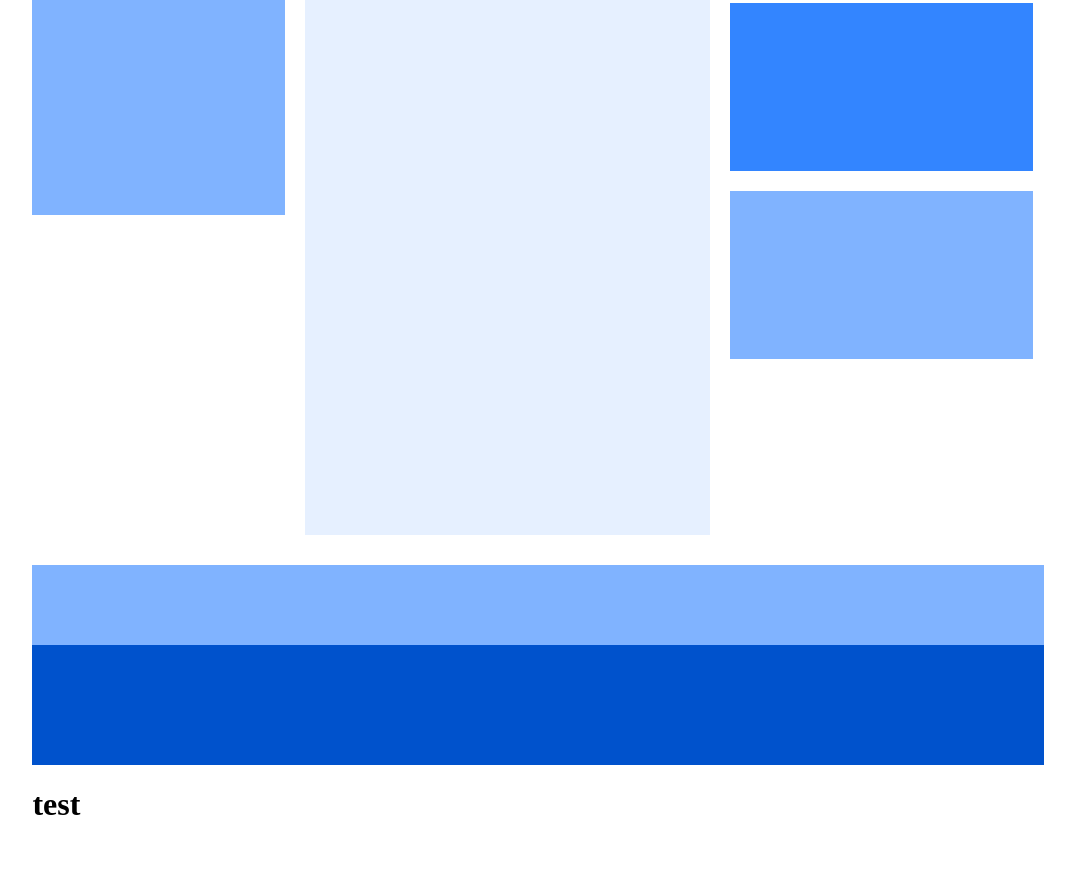
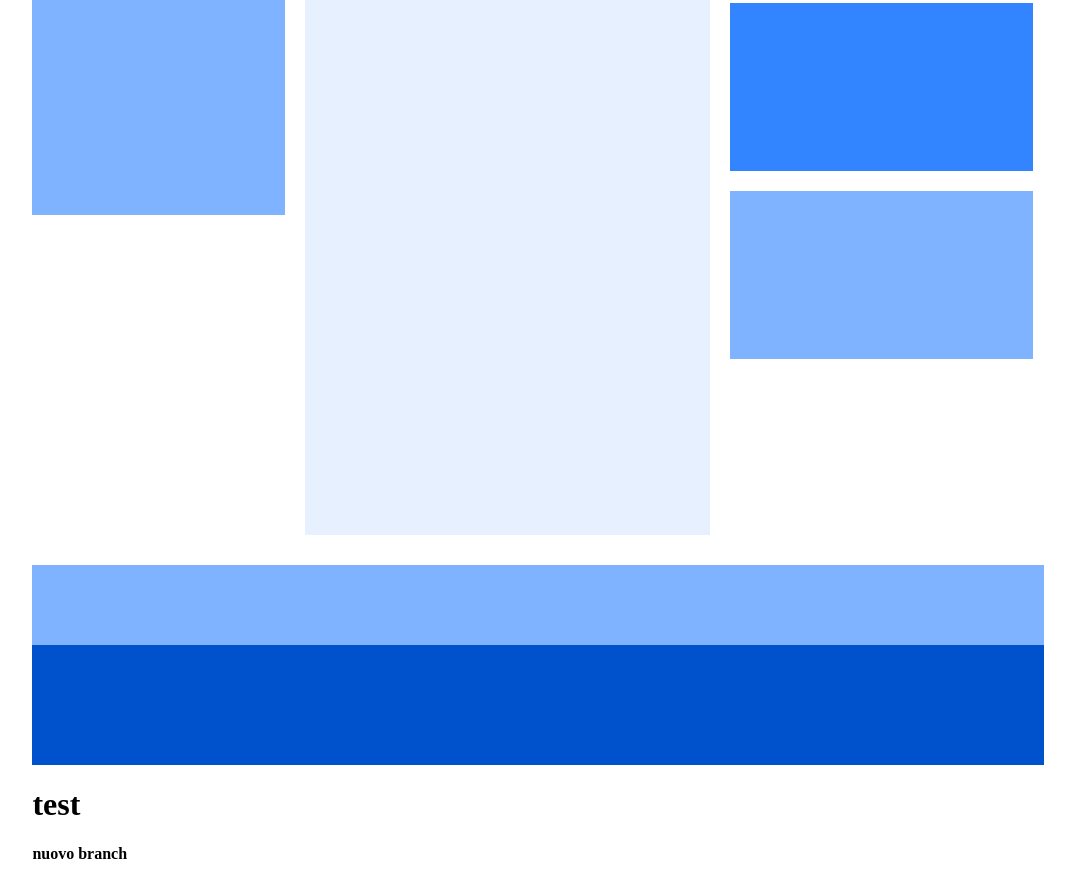
Before and after one commit to flavio-bernasconi/htmlcss-struttura-wp, a plain HTML site: page index.html in a window 1280 px wide. Shown: the part 645-1529 px from the top of the page, without its empty margins (102-1177 px from the left). Before the commit the page ends 1490 px from the top, so only its background shows below. Drawn offline with Linux system fonts and the light colour scheme.

Commit message:
test branch

```diff
--- a/index.html
+++ b/index.html
@@ -53,6 +53,7 @@
 
 
         <h1>test</h1>
+        <h4>nuovo branch</h4>
 
 
 
```
